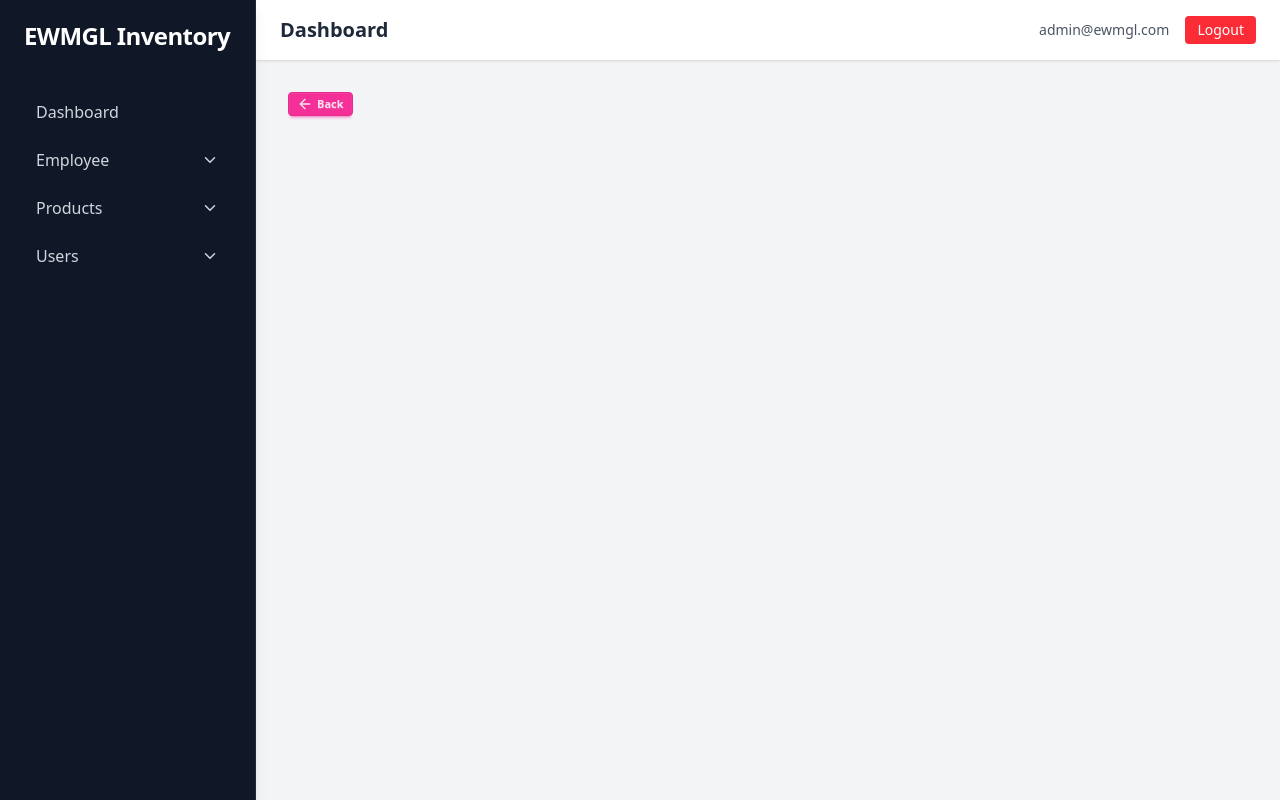
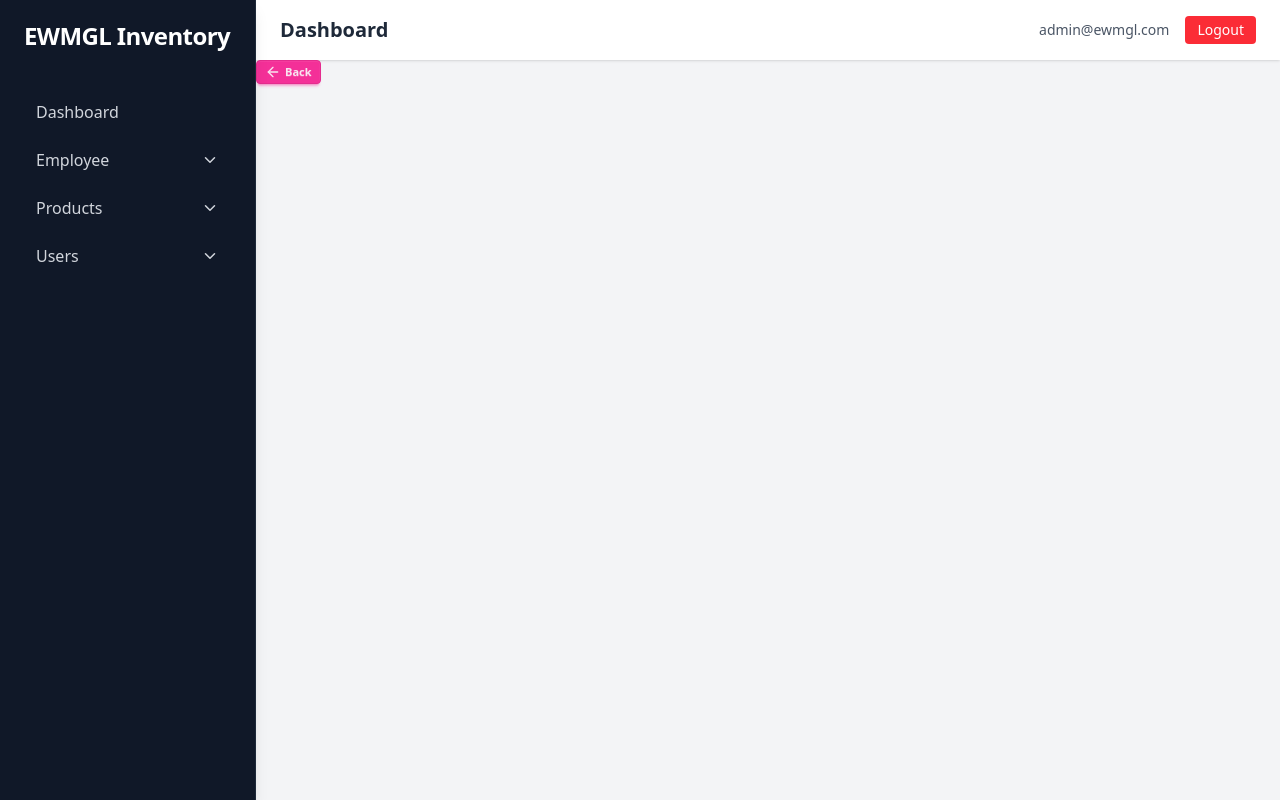
Before and after one commit to Samirun-Shuvo/inventory_ewmgl, a Next.js app: page / in a window 1280 px wide. Built offline with nearby package versions, Linux system fonts and the light colour scheme.

Commit message:
refactor: simplify main content structure in dashboard layout

```diff
--- a/src/app/dashboard/layout.jsx
+++ b/src/app/dashboard/layout.jsx
@@ -29,8 +29,8 @@ export default function DashboardLayout({ children }) {
       <div className="flex-1 flex flex-col">
         <Header toggleSidebar={() => setSidebarOpen(!sidebarOpen)} />
 
-        <main className="flex-1 overflow-auto p-4 sm:p-6 md:p-8">
-          <div className="max-w-7xl mx-auto space-y-6">
+        <main className="flex-1 p-4 sm:p-6 md:p-8">
+          <div className="">
             <BackButton />
             {children}
           </div>
--- a/src/app/page.js
+++ b/src/app/page.js
@@ -29,8 +29,8 @@ export default function DashboardLayout({ children }) {
       <div className="flex-1 flex flex-col">
         <Header toggleSidebar={() => setSidebarOpen(!sidebarOpen)} />
 
-        <main className="flex-1 overflow-auto p-4 sm:p-6 md:p-8">
-          <div className="max-w-7xl mx-auto space-y-6">
+        <main className="">
+          <div className="">
             <BackButton />
             {children}
           </div>
```
